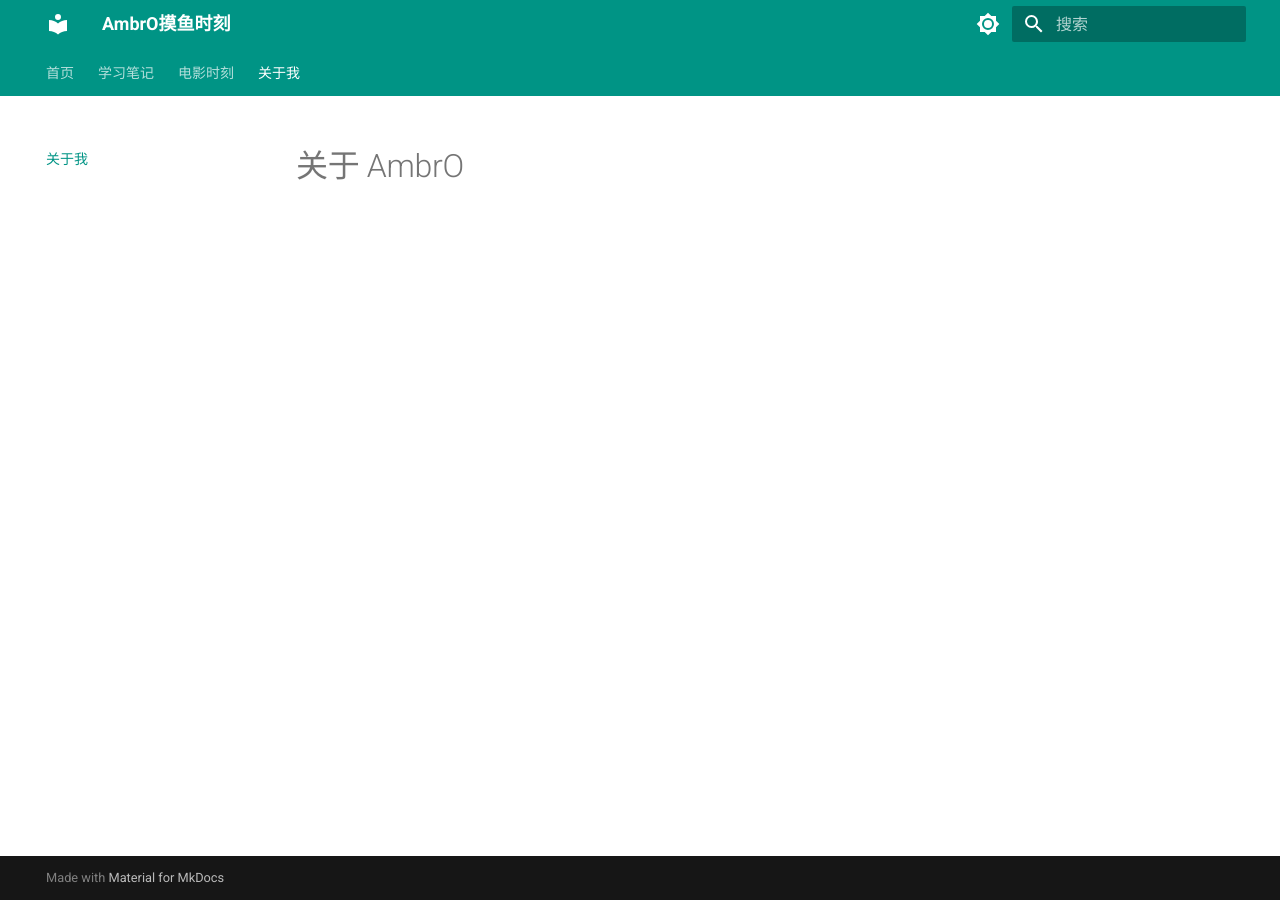
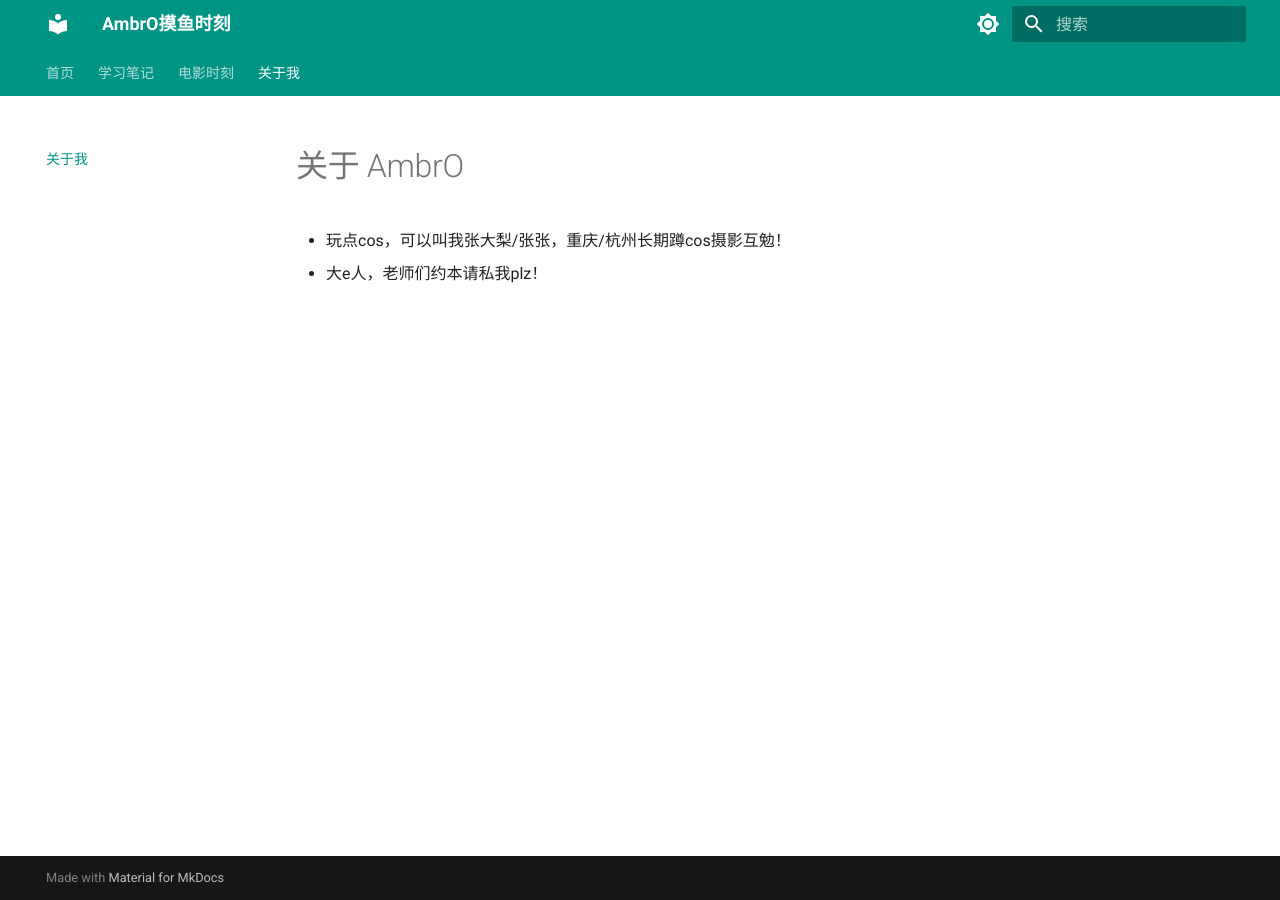
Before and after one commit to 7Ambrose/7Ambrose.github.io, an MkDocs documentation site: the page built from docs/about.md, in a window 1280 px wide. Built offline with MkDocs 1.6.1 and Material for MkDocs 9.7.7, drawn with Linux system fonts in a browser that asks for light colours.

Commit message:
Update about.md

```diff
--- a/docs/about.md
+++ b/docs/about.md
@@ -1 +1,4 @@
 # 关于 AmbrO
+
+- 玩点cos，可以叫我张大梨/张张，重庆/杭州长期蹲cos摄影互勉！
+- 大e人，老师们约本请私我plz！
```
